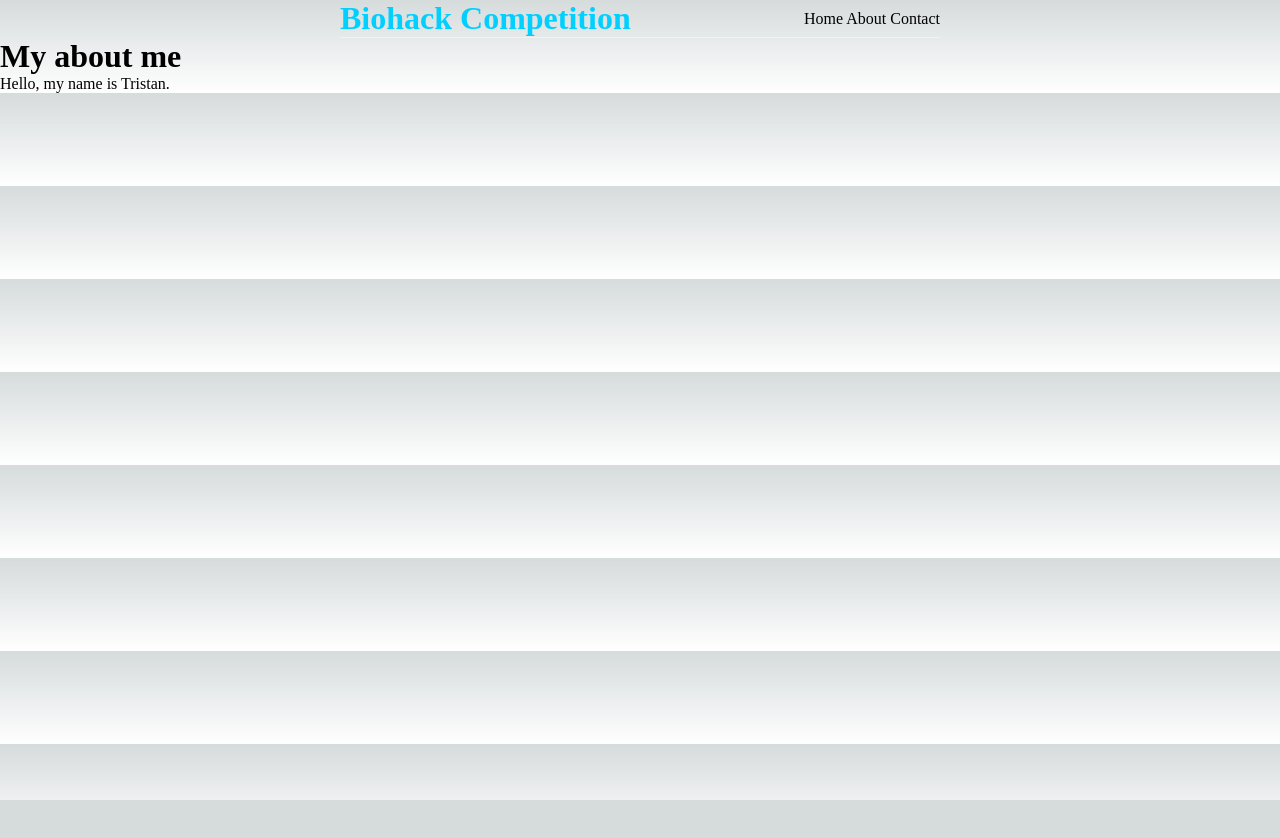
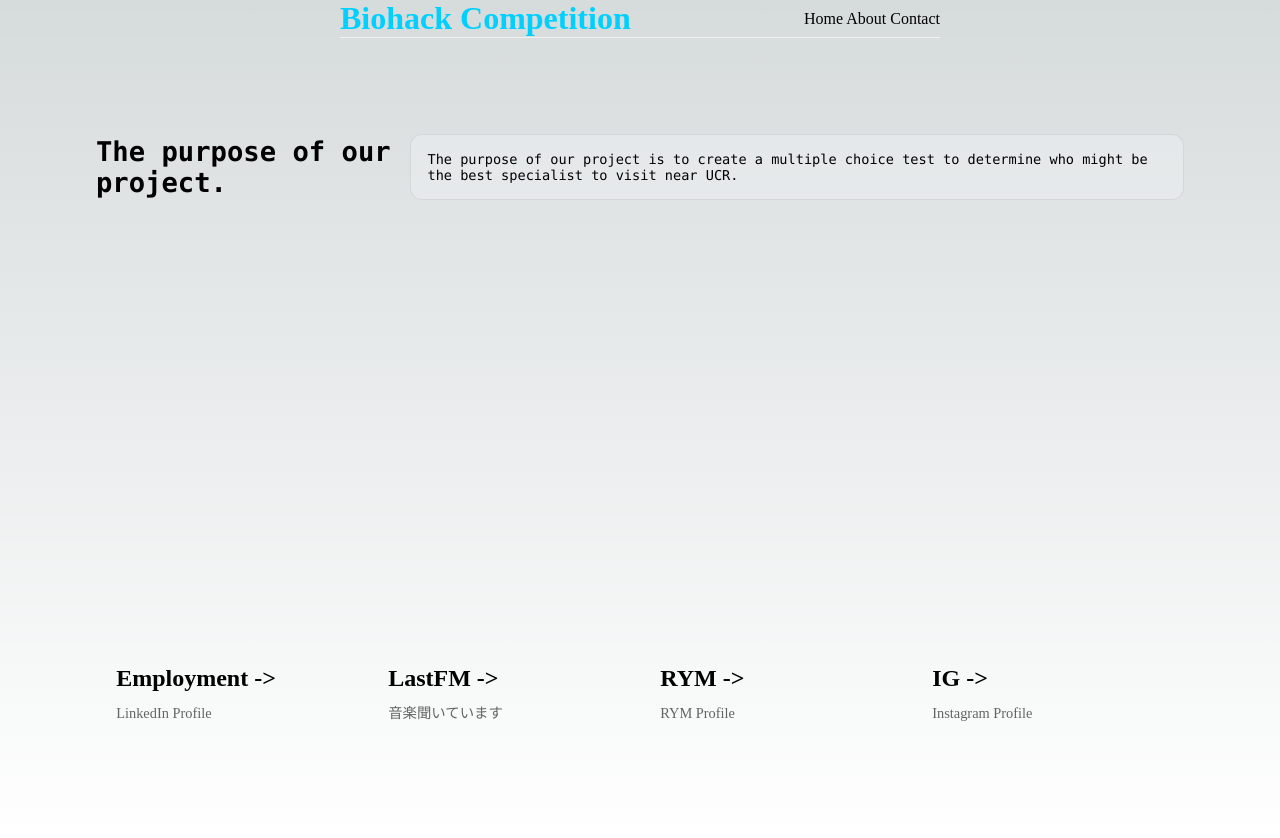
Before and after one commit to torisutansan02/BioHack-Project, a Next.js app: page /about in a window 1280 px wide. Before the commit the page ends 800 px from the top, so only its background shows below. Built offline with nearby package versions, Linux system fonts and the light colour scheme; a web font is replaced by a local one.

Commit message:
Adding changes

```diff
--- a/pages/about.js
+++ b/pages/about.js
@@ -1,11 +1,76 @@
 import Navbar from '../components/Navbar'
+import styles from '@/styles/Home.module.css'
 
 function About() {
     return (
         <>
             <Navbar />
-            <h1> My about me </h1>
-            <p> Hello, my name is Tristan. </p>
+            <main className = {styles.main}>
+                <div className = {styles.description}>
+                    <h1> The purpose of our project. </h1>
+                    <p>
+                        The purpose of our project is to create a multiple choice test to determine who might be the best specialist to visit near UCR.
+                    </p>
+                </div>
+
+                <div className = {styles.grid}>
+          <a
+            href = "https://linkedin.com/in/tristan-cai-b89571267"
+            className = {styles.card}
+            target = "_blank"
+            rel = "noopener noreferrer"
+          >
+            <h2 className = {styles.className}>
+              Employment <span> -&gt; </span>
+            </h2>
+            <p className = {styles.className}>
+              LinkedIn Profile
+            </p>
+          </a>
+
+          <a
+            href = "https://last.fm/user/luckifier"
+            className = {styles.card}
+            target = "_blank"
+            rel = "noopener noreferrer"
+          >
+            <h2 className = {styles.className}>
+              LastFM <span> -&gt; </span>
+            </h2>
+            <p className = {styles.className}>
+              音楽聞いています
+            </p>
+          </a>
+
+          <a
+            href = "https://rateyourmusic.com/~torisutan"
+            className = {styles.card}
+            target = "_blank"
+            rel = "noopener noreferrer"
+          >
+            <h2 className = {styles.className}>
+              RYM <span> -&gt; </span>
+            </h2>
+            <p className = {styles.className}>
+              RYM Profile
+            </p>
+          </a>
+
+          <a
+            href = "https://instagram.com/torisutansan?igshid=ZDdkNTZiNTM="
+            className = {styles.card}
+            target = "_blank"
+            rel = "noopener noreferrer"
+          >
+            <h2 className = {styles.className}>
+              IG <span> -&gt; </span>
+            </h2>
+            <p className = {styles.className}>
+              Instagram Profile
+            </p>
+          </a>
+        </div>
+            </main>
         </>
     );
 }
```
Also changed, not shown: pages/index.js (+1 -14 lines).
